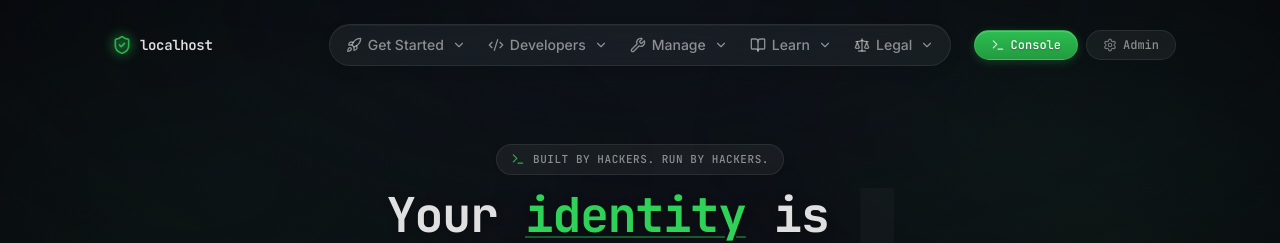
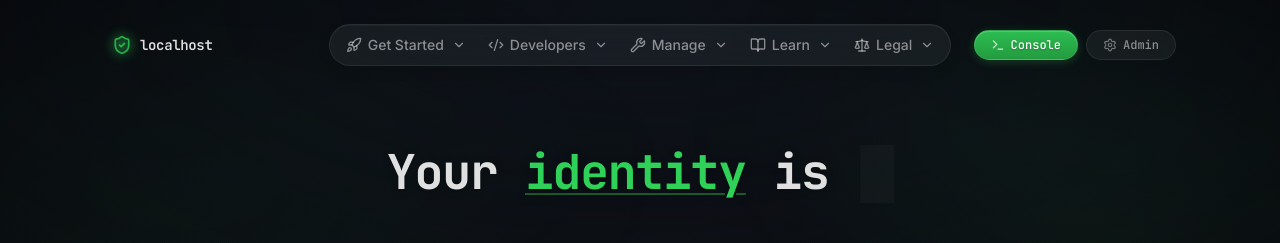
Before and after one commit to haltman-io/mail-forwarding-ui, a Next.js app: page / in a window 1280 px wide. Shown: the top 243 px of the page. Built offline with nearby package versions, Linux system fonts and the light colour scheme; no server answers.

Commit message:
refactor: remove outdated tagline from hero section

```diff
--- a/components/hero-section.tsx
+++ b/components/hero-section.tsx
@@ -36,12 +36,8 @@ export function HeroSection({ stats }: HeroSectionProps) {
     <section className="hero-section relative space-y-8 sm:space-y-10">
       {/* ── Headline ── */}
       <div className="space-y-4 text-center">
-        <div className="mx-auto mb-3 inline-flex items-center gap-2 rounded-full border border-[var(--glass-border)] bg-[var(--glass-bg)] px-3.5 py-1.5 backdrop-blur-[var(--glass-blur)]">
-          <Terminal className="h-3.5 w-3.5 text-[var(--neu-green)] opacity-80" />
-          <span className="font-mono text-[11px] font-medium tracking-wider text-[var(--text-secondary)] uppercase">
-            Built by hackers. Run by hackers.
-          </span>
-        </div>
+        <>
+        </>
 
         <TextType
           as="h1"
```
